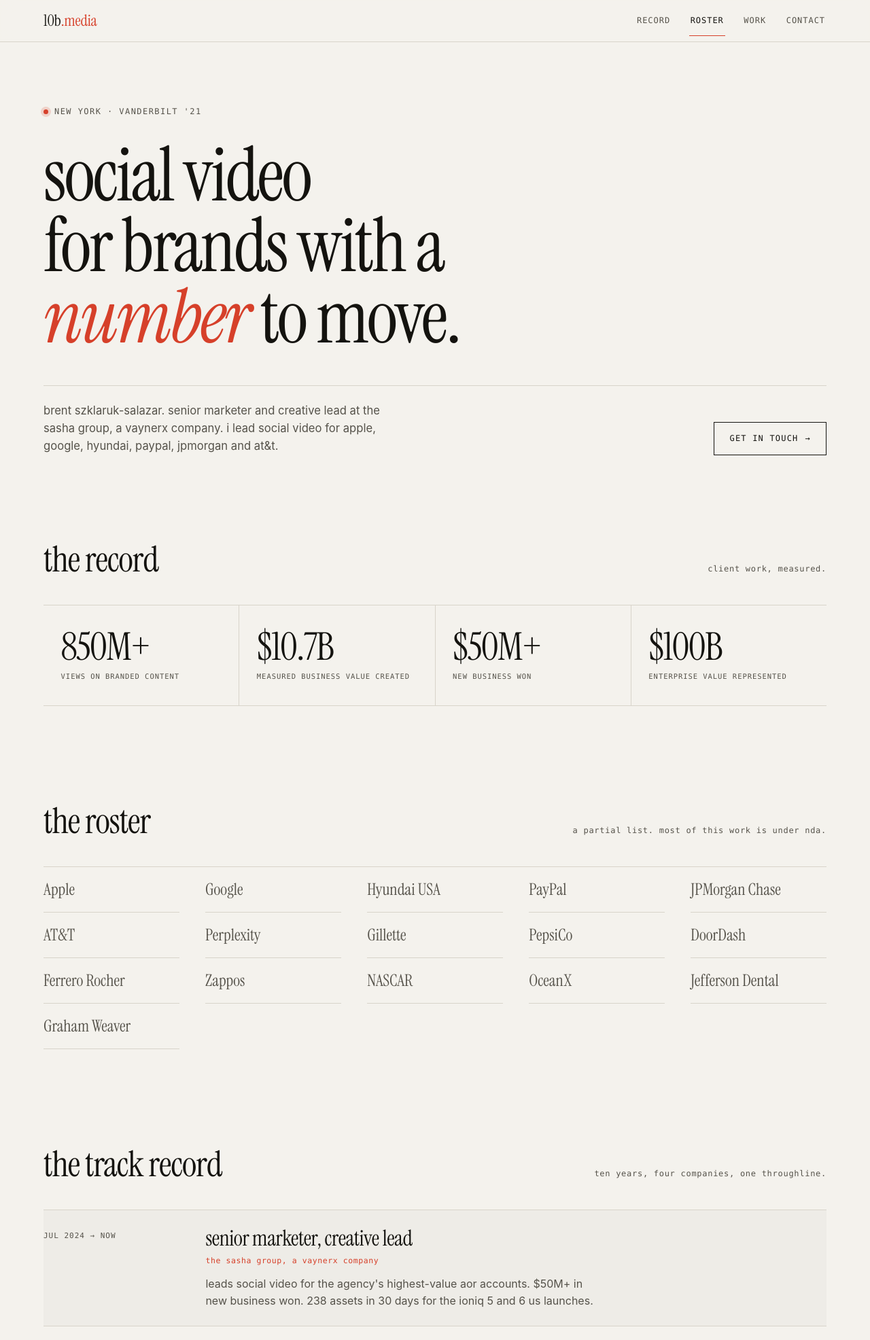
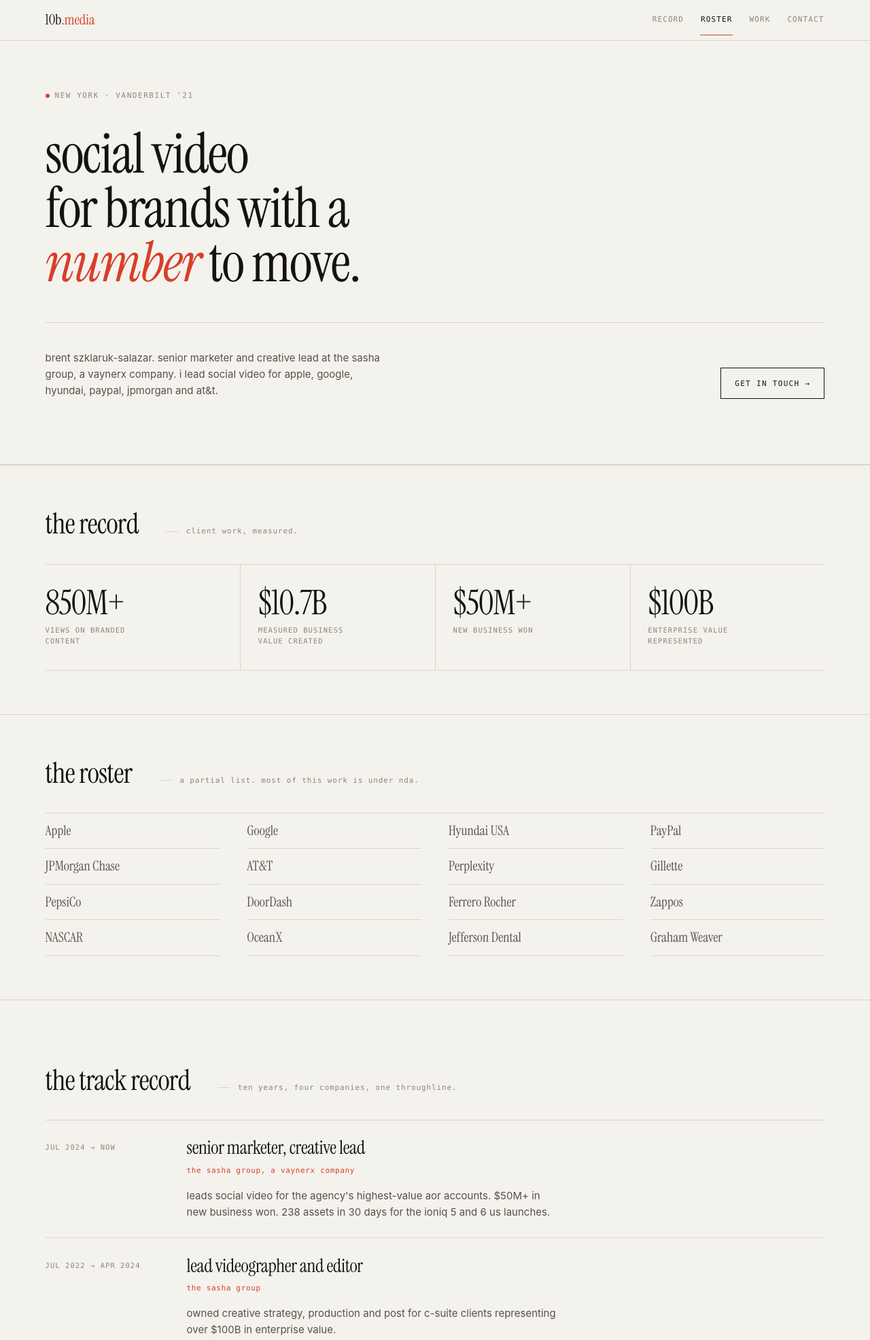
Before and after one commit to breezybrent/10b-media-site, a website: page public/index.html in a window 1280 px wide. Shown: the top 1972 px of the page at 68% size. Drawn offline with Linux system fonts and the light colour scheme.

Commit message:
design pass: enforce one left edge, systematic section rhythm, corrected type scale, fixed roster orphans and reading measure

```diff
--- a/public/index.html
+++ b/public/index.html
@@ -52,7 +52,7 @@
   </section>
 
   <!-- proof -->
-  <section id="record" class="proof">
+  <section id="record" class="section section--tight">
     <div class="sec-head">
       <h2>the record</h2>
       <p>client work, measured.</p>
@@ -78,7 +78,7 @@
   </section>
 
   <!-- the roster -->
-  <section id="roster" class="roster">
+  <section id="roster" class="section section--tight">
     <div class="sec-head">
       <h2>the roster</h2>
       <p>a partial list. most of this work is under nda.</p>
@@ -104,7 +104,7 @@
   </section>
 
   <!-- the track record -->
-  <section id="work" class="work">
+  <section id="work" class="section">
     <div class="sec-head">
       <h2>the track record</h2>
       <p>ten years, four companies, one throughline.</p>
@@ -146,7 +146,7 @@
   </section>
 
   <!-- how he works -->
-  <section class="craft">
+  <section class="section section--loose">
     <div class="sec-head">
       <h2>how i work</h2>
       <p>four things i actually believe.</p>
@@ -176,7 +176,7 @@
   </section>
 
   <!-- the ask -->
-  <section id="contact" class="contact">
+  <section id="contact" class="section section--loose contact">
     <h2>tell me the number you have to move.</h2>
     <p class="sub">if it is a launch, a rebrand, or a channel that flatlined, i will tell you honestly whether i can move it.</p>
     <a class="mail" href="mailto:bszklaruk@gmail.com">bszklaruk@gmail.com</a>
--- a/public/styles.css
+++ b/public/styles.css
@@ -1,22 +1,41 @@
 /* 10b.media — brent szklaruk-salazar
    Personal brand site for an exec social video lead.
 
-   Design posture: editorial, type-led, no decoration that isn't information.
-   Warm paper + ink + one signal red. No gradients, no glass, no card soup. */
+   DESIGN SYSTEM
+   One measure, one type scale, one vertical rhythm, one left edge.
+
+   Type (serif display + sans body + mono meta):
+     h1    clamp(40px, 6.4vw, 86px)    lh .98
+     h2    clamp(26px, 3.4vw, 42px)    lh 1.05
+     lead  clamp(28px, 3.9vw, 54px)    the record numerals
+     h3    clamp(20px, 2.15vw, 28px)
+     body  14.5-17px sans, lh 1.6
+     meta  10.5-11px mono, tracked, caps
+
+   Space: 4px base. Sections step 64 / 96 / 128. */
 
 :root {
   --paper: #f4f2ed;
   --ink: #14130f;
   --ink-soft: #55524a;
+  --ink-faint: #8a867c;
   --rule: #d8d4ca;
   --signal: #d6402a;
-  --nav-h: 62px;
+  --nav-h: 60px;
 
   --serif: "Instrument Serif", "Iowan Old Style", Georgia, serif;
   --sans: ui-sans-serif, -apple-system, "Helvetica Neue", Arial, sans-serif;
   --mono: ui-monospace, "SF Mono", Menlo, monospace;
 
-  --pad: clamp(20px, 5vw, 72px);
+  --pad: clamp(20px, 5.2vw, 88px);
+  --gap-1: 4px;
+  --gap-2: 8px;
+  --gap-3: 16px;
+  --gap-4: 24px;
+  --gap-5: 40px;
+  --gap-6: 64px;
+  --gap-7: 96px;
+  --gap-8: 128px;
 }
 
 @media (prefers-color-scheme: dark) {
@@ -24,6 +43,7 @@
     --paper: #121110;
     --ink: #f2efe8;
     --ink-soft: #9c988d;
+    --ink-faint: #6d6961;
     --rule: #2e2c28;
     --signal: #ff6a4d;
   }
@@ -39,7 +59,7 @@
   color: var(--ink);
   font-family: var(--sans);
   font-size: 16px;
-  line-height: 1.55;
+  line-height: 1.6;
   -webkit-font-smoothing: antialiased;
   text-rendering: optimizeLegibility;
   overflow-x: hidden;
@@ -67,16 +87,16 @@
   position: sticky; top: 0; z-index: 20;
   min-height: var(--nav-h);
   display: flex; align-items: center; justify-content: space-between;
-  gap: 16px;
+  gap: var(--gap-4);
   padding: 0 var(--pad);
-  background: color-mix(in oklab, var(--paper) 90%, transparent);
-  backdrop-filter: blur(10px);
+  background: color-mix(in oklab, var(--paper) 92%, transparent);
+  backdrop-filter: blur(12px) saturate(1.2);
   border-bottom: 1px solid var(--rule);
 }
 
 .mark {
   font-family: var(--serif);
-  font-size: 23px; letter-spacing: -0.01em;
+  font-size: 21px; letter-spacing: -0.005em;
   color: var(--ink); text-decoration: none;
   flex: none;
   display: inline-flex; align-items: center;
@@ -84,70 +104,75 @@
 }
 .mark span { color: var(--signal); }
 
-.nav nav { display: flex; gap: clamp(12px, 2vw, 26px); }
+.nav nav { display: flex; gap: clamp(10px, 1.8vw, 24px); }
 .nav nav a {
   font-family: var(--mono);
-  font-size: 12px; letter-spacing: 0.08em; text-transform: uppercase;
-  color: var(--ink-soft); text-decoration: none;
+  font-size: 11px; letter-spacing: 0.1em; text-transform: uppercase;
+  color: var(--ink-faint); text-decoration: none;
   display: inline-flex; align-items: center;
   min-height: 44px;
-  padding: 0 2px;
+  padding: 0 1px;
   border-bottom: 1px solid transparent;
   transition: color 0.18s, border-color 0.18s;
 }
-.nav nav a:hover { color: var(--ink); border-bottom-color: var(--signal); }
-.nav nav a:focus-visible { outline: 2px solid var(--signal); outline-offset: 3px; border-radius: 2px; }
+.nav nav a:hover { color: var(--ink); }
+.nav nav a:focus-visible { outline: 2px solid var(--signal); outline-offset: 3px; }
 
 /* ---------- hero ---------- */
 
-.hero { padding: clamp(52px, 11vh, 118px) var(--pad) clamp(40px, 7vh, 78px); }
+.hero {
+  padding: clamp(56px, 9vh, 104px) var(--pad) var(--gap-7);
+  border-bottom: 1px solid var(--rule);
+}
 
 .kicker {
-  display: inline-flex; align-items: center; gap: 9px;
-  font-family: var(--mono); font-size: 12px;
-  letter-spacing: 0.12em; text-transform: uppercase;
-  color: var(--ink-soft); margin: 0 0 clamp(22px, 4vh, 40px);
+  display: flex; align-items: center; gap: var(--gap-2);
+  font-family: var(--mono); font-size: 11px;
+  letter-spacing: 0.14em; text-transform: uppercase;
+  color: var(--ink-faint); margin: 0 0 clamp(28px, 4.5vh, 52px);
 }
 .dot {
-  width: 7px; height: 7px; border-radius: 50%;
+  width: 6px; height: 6px; border-radius: 50%;
   background: var(--signal); flex: none;
-  box-shadow: 0 0 0 4px color-mix(in oklab, var(--signal) 18%, transparent);
 }
 
 .hero h1 {
   font-family: var(--serif);
   font-weight: 400;
-  font-size: clamp(42px, 8.6vw, 122px);
-  line-height: 0.95;
-  letter-spacing: -0.028em;
+  font-size: clamp(40px, 6.4vw, 86px);
+  line-height: 0.98;
+  letter-spacing: -0.022em;
   margin: 0;
-  max-width: 15ch;
+  max-width: 17ch;
   text-wrap: balance;
 }
 .hero h1 em { font-style: italic; color: var(--signal); }
 
 .hero-foot {
-  display: flex; flex-wrap: wrap; align-items: flex-end;
-  justify-content: space-between; gap: clamp(20px, 4vw, 48px);
-  margin-top: clamp(30px, 6vh, 58px);
-  padding-top: clamp(20px, 3vh, 32px);
+  display: grid;
+  grid-template-columns: minmax(0, 1fr) auto;
+  align-items: end;
+  gap: var(--gap-5);
+  margin-top: clamp(36px, 6vh, 64px);
+  padding-top: var(--gap-5);
   border-top: 1px solid var(--rule);
 }
-
 .lede {
-  margin: 0; max-width: 48ch;
-  font-size: clamp(15px, 1.3vw, 18px);
+  margin: 0;
+  max-width: 54ch;
+  font-size: clamp(15px, 1.15vw, 17px);
   color: var(--ink-soft);
   text-wrap: pretty;
 }
 
 .cta {
-  display: inline-flex; align-items: center; gap: 10px;
-  font-family: var(--mono); font-size: 12px;
-  letter-spacing: 0.1em; text-transform: uppercase;
+  display: inline-flex; align-items: center; gap: var(--gap-2);
+  font-family: var(--mono); font-size: 11px;
+  letter-spacing: 0.12em; text-transform: uppercase;
   color: var(--ink); text-decoration: none;
   border: 1px solid var(--ink);
-  padding: 14px 22px; min-height: 48px;
+  padding: 0 20px; min-height: 46px;
+  white-space: nowrap;
   transition: background 0.2s, color 0.2s;
 }
 .cta:hover { background: var(--ink); color: var(--paper); }
@@ -155,204 +180,235 @@
 .cta span { transition: transform 0.2s; }
 .cta:hover span { transform: translateX(3px); }
 
-/* ---------- section heads ---------- */
+/* ---------- section head ---------- */
 
 .sec-head {
-  display: flex; flex-wrap: wrap; align-items: baseline;
-  justify-content: space-between; gap: 14px;
-  margin-bottom: clamp(26px, 5vh, 46px);
+  display: grid;
+  grid-template-columns: minmax(0, auto) minmax(0, 1fr);
+  align-items: baseline;
+  column-gap: var(--gap-5);
+  margin-bottom: clamp(28px, 4.5vh, 44px);
 }
 .sec-head h2 {
   font-family: var(--serif); font-weight: 400;
-  font-size: clamp(28px, 4.4vw, 52px);
-  letter-spacing: -0.02em; margin: 0; line-height: 1;
+  font-size: clamp(26px, 3.4vw, 42px);
+  letter-spacing: -0.018em; margin: 0; line-height: 1.05;
 }
 .sec-head p {
-  margin: 0; color: var(--ink-soft);
-  font-family: var(--mono); font-size: 12px;
-  letter-spacing: 0.06em; text-align: right;
+  margin: 0; color: var(--ink-faint);
+  font-family: var(--mono); font-size: 11px;
+  letter-spacing: 0.08em;
+}
+.sec-head p::before {
+  content: ""; display: inline-block;
+  width: 18px; height: 1px;
+  background: var(--rule);
+  vertical-align: middle;
+  margin-right: 12px;
 }
 
-/* ---------- the record / stats ---------- */
+/* ---------- shared section frame ---------- */
 
-.proof { padding: clamp(50px, 9vh, 104px) var(--pad); }
+.section {
+  padding: var(--gap-7) var(--pad);
+  border-top: 1px solid var(--rule);
+}
+.section--tight { padding: var(--gap-6) var(--pad); }
+.section--loose { padding: var(--gap-8) var(--pad); }
+
+/* ---------- the record ---------- */
 
 .stats {
   list-style: none; margin: 0; padding: 0;
   display: grid;
   grid-template-columns: repeat(4, 1fr);
-  gap: 1px;
-  background: var(--rule);
   border-top: 1px solid var(--rule);
   border-bottom: 1px solid var(--rule);
 }
 .stats li {
-  background: var(--paper);
-  padding: clamp(20px, 2.8vw, 34px) clamp(16px, 2vw, 28px);
-  display: flex; flex-direction: column; gap: 10px;
+  padding: clamp(20px, 2.6vw, 32px) clamp(16px, 2vw, 28px) clamp(22px, 2.8vw, 34px);
+  display: flex; flex-direction: column; gap: var(--gap-2);
+  border-left: 1px solid var(--rule);
 }
+.stats li:first-child { border-left: 0; padding-left: 0; }
 .stats b {
   font-family: var(--serif); font-weight: 400;
-  font-size: clamp(30px, 4.4vw, 62px);
-  line-height: 0.95; letter-spacing: -0.03em;
+  font-size: clamp(28px, 3.9vw, 54px);
+  line-height: 1; letter-spacing: -0.028em;
   color: var(--ink);
+  font-variant-numeric: tabular-nums lining-nums;
 }
 .stats span {
   font-family: var(--mono); font-size: 10.5px;
-  letter-spacing: 0.09em; text-transform: uppercase;
-  color: var(--ink-soft); line-height: 1.5;
+  letter-spacing: 0.1em; text-transform: uppercase;
+  color: var(--ink-faint); line-height: 1.5;
+  max-width: 22ch;
 }
 
 /* ---------- the roster ---------- */
 
-.roster { padding: clamp(50px, 9vh, 104px) var(--pad); }
-
 .clients {
   list-style: none; margin: 0; padding: 0;
   display: grid;
-  grid-template-columns: repeat(auto-fill, minmax(190px, 1fr));
-  gap: 0 clamp(16px, 3vw, 40px);
+  grid-template-columns: repeat(4, 1fr);
+  column-gap: var(--gap-5);
   border-top: 1px solid var(--rule);
 }
 .clients li {
   font-family: var(--serif);
-  font-size: clamp(17px, 1.9vw, 24px);
+  font-size: clamp(16px, 1.55vw, 21px);
+  line-height: 1.3;
   color: var(--ink-soft);
-  padding: clamp(13px, 1.8vh, 19px) 0;
+  padding: clamp(12px, 1.6vh, 17px) 0;
   border-bottom: 1px solid var(--rule);
   transition: color 0.18s, padding-left 0.18s;
 }
-.clients li:hover { color: var(--ink); padding-left: 8px; }
+.clients li:hover { color: var(--ink); padding-left: 6px; }
 
 /* ---------- the track record ---------- */
 
-.work { padding: clamp(50px, 9vh, 104px) var(--pad); }
-
-.roles {
-  list-style: none; margin: 0; padding: 0;
-}
+.roles { list-style: none; margin: 0; padding: 0; }
 .roles li {
   display: grid;
-  grid-template-columns: minmax(140px, 200px) 1fr;
-  gap: clamp(16px, 3vw, 44px);
-  padding: clamp(20px, 3vh, 30px) 0;
+  grid-template-columns: minmax(120px, 168px) minmax(0, 1fr);
+  gap: var(--gap-5);
+  padding: clamp(22px, 3.2vh, 34px) 0;
   border-top: 1px solid var(--rule);
 }
 .roles li:last-child { border-bottom: 1px solid var(--rule); }
-.roles li.now { background: color-mix(in oklab, var(--ink) 2.5%, transparent); }
 
 .roles .when {
-  font-family: var(--mono); font-size: 11px;
-  letter-spacing: 0.09em; text-transform: uppercase;
-  color: var(--ink-soft);
-  padding-top: 5px;
+  font-family: var(--mono); font-size: 10.5px;
+  letter-spacing: 0.1em; text-transform: uppercase;
+  color: var(--ink-faint);
+  padding-top: 6px;
 }
 .roles .what h3 {
   font-family: var(--serif); font-weight: 400;
-  font-size: clamp(21px, 2.5vw, 32px);
-  letter-spacing: -0.015em; margin: 0; line-height: 1.1;
+  font-size: clamp(20px, 2.15vw, 28px);
+  letter-spacing: -0.014em; margin: 0; line-height: 1.15;
 }
 .roles .what .org {
-  font-family: var(--mono); font-size: 11.5px;
-  letter-spacing: 0.05em;
+  font-family: var(--mono); font-size: 11px;
+  letter-spacing: 0.06em;
   color: var(--signal);
-  margin: 7px 0 0;
+  margin: var(--gap-2) 0 0;
 }
 .roles .what > p:last-child {
-  margin: 12px 0 0; color: var(--ink-soft);
-  max-width: 58ch; text-wrap: pretty;
+  margin: var(--gap-3) 0 0;
+  color: var(--ink-soft);
+  font-size: 15px;
+  max-width: 58ch;                  /* ~55-60 CPL at 15px: comfortable measure */
+  text-wrap: pretty;
 }
 
 /* ---------- how i work ---------- */
-
-.craft { padding: clamp(50px, 9vh, 104px) var(--pad); }
 
 .beliefs {
   list-style: none; margin: 0; padding: 0;
   display: grid;
   grid-template-columns: repeat(2, 1fr);
-  gap: 1px;
-  background: var(--rule);
-  border: 1px solid var(--rule);
+  border-top: 1px solid var(--rule);
 }
 .beliefs li {
-  background: var(--paper);
-  padding: clamp(22px, 3vw, 38px) clamp(18px, 2.4vw, 32px);
-  display: flex; flex-direction: column; gap: 12px;
+  padding: clamp(22px, 3vw, 36px) clamp(20px, 2.6vw, 36px) clamp(24px, 3.2vw, 40px) 0;
+  display: flex; flex-direction: column; gap: var(--gap-3);
+  border-bottom: 1px solid var(--rule);
 }
+.beliefs li:nth-child(odd) {
+  padding-right: var(--gap-5);
+  border-right: 1px solid var(--rule);
+}
+.beliefs li:nth-child(even) { padding-left: var(--gap-5); }
+
 .beliefs .idx {
-  font-family: var(--mono); font-size: 11px;
+  font-family: var(--mono); font-size: 10.5px;
   letter-spacing: 0.14em; color: var(--signal);
 }
 .beliefs .claim {
   font-family: var(--serif); font-weight: 400;
-  font-size: clamp(21px, 2.4vw, 31px);
-  line-height: 1.12; letter-spacing: -0.015em;
+  font-size: clamp(19px, 2vw, 27px);
+  line-height: 1.18; letter-spacing: -0.012em;
   margin: 0; color: var(--ink);
+  max-width: 20ch;
   text-wrap: balance;
 }
 .beliefs .why {
   margin: 0; color: var(--ink-soft);
-  font-size: 15px; line-height: 1.6; max-width: 44ch;
+  font-size: 14.5px; line-height: 1.62; max-width: 46ch;
   text-wrap: pretty;
 }
 
 /* ---------- contact ---------- */
 
 .contact {
-  padding: clamp(56px, 12vh, 130px) var(--pad);
+  padding: var(--gap-8) var(--pad);
   border-top: 1px solid var(--rule);
 }
 .contact h2 {
   font-family: var(--serif); font-weight: 400;
-  font-size: clamp(30px, 5.4vw, 66px);
-  line-height: 1.02; letter-spacing: -0.024em;
-  margin: 0; max-width: 17ch;
+  font-size: clamp(28px, 4.2vw, 52px);
+  line-height: 1.06; letter-spacing: -0.02em;
+  margin: 0; max-width: 20ch;
 }
-.contact .sub { margin: 22px 0 34px; color: var(--ink-soft); max-width: 50ch; }
+.contact .sub {
+  margin: var(--gap-4) 0 var(--gap-6);
+  color: var(--ink-soft);
+  max-width: 56ch;
+  font-size: 15.5px;
+}
 .contact .mail {
   font-family: var(--serif);
-  font-size: clamp(23px, 3.8vw, 44px);
+  font-size: clamp(22px, 3.2vw, 38px);
   color: var(--signal); text-decoration: none;
+  display: inline-flex; align-items: center;
+  min-height: 44px;
   border-bottom: 2px solid var(--signal);
-  padding-bottom: 4px;
-  display: inline-flex; align-items: center;
-  min-height: 44px;                    /* touch target on mobile */
   transition: opacity 0.2s;
 }
-.contact .mail:hover { opacity: 0.7; }
+.contact .mail:hover { opacity: 0.68; }
 .contact .mail:focus-visible { outline: 2px solid var(--signal); outline-offset: 4px; }
 
 /* ---------- footer ---------- */
 
 .foot {
-  display: flex; flex-wrap: wrap; gap: 10px 26px;
+  display: flex; flex-wrap: wrap; gap: var(--gap-2) var(--gap-5);
   justify-content: space-between;
-  padding: 22px var(--pad) 34px;
+  padding: var(--gap-4) var(--pad) var(--gap-6);
   border-top: 1px solid var(--rule);
-  font-family: var(--mono); font-size: 11px;
-  letter-spacing: 0.07em; color: var(--ink-soft);
+  font-family: var(--mono); font-size: 10.5px;
+  letter-spacing: 0.08em; color: var(--ink-faint);
 }
 .foot p { margin: 0; }
 
 /* ---------- responsive ---------- */
 
-@media (max-width: 900px) {
+@media (max-width: 980px) {
   .stats { grid-template-columns: repeat(2, 1fr); }
+  .stats li:nth-child(odd) { border-left: 0; padding-left: 0; }
+  .stats li:nth-child(even) { padding-left: var(--gap-4); border-left: 1px solid var(--rule); }
+  .stats li:nth-child(n+3) { border-top: 1px solid var(--rule); }
+  .clients { grid-template-columns: repeat(3, 1fr); }
   .beliefs { grid-template-columns: 1fr; }
+  .beliefs li { padding-right: 0; padding-left: 0; border-right: 0; }
+  .hero-foot { grid-template-columns: 1fr; align-items: start; }
 }
 
 @media (max-width: 700px) {
-  .nav { flex-wrap: wrap; padding-top: 8px; padding-bottom: 8px; }
-  .nav nav { gap: 14px; }
-  .nav nav a { font-size: 11px; }
+  .nav { flex-wrap: wrap; padding-top: 6px; padding-bottom: 6px; }
+  .nav nav { gap: 12px; }
+  .nav nav a { font-size: 10.5px; }
 
-  .roles li { grid-template-columns: 1fr; gap: 10px; }
+  .sec-head { grid-template-columns: 1fr; row-gap: var(--gap-2); }
+  .sec-head p::before { display: none; }
+
+  .clients { grid-template-columns: repeat(2, 1fr); column-gap: var(--gap-4); }
+  .roles li { grid-template-columns: 1fr; gap: var(--gap-2); }
   .roles .when { padding-top: 0; }
 }
 
-@media (max-width: 460px) {
-  .sec-head p { text-align: left; }
+@media (max-width: 480px) {
   .stats { grid-template-columns: 1fr; }
-  .hero-foot { align-items: flex-start; }
+  .stats li { border-left: 0; padding-left: 0; }
+  .stats li:nth-child(n+2) { border-top: 1px solid var(--rule); }
 }
```
